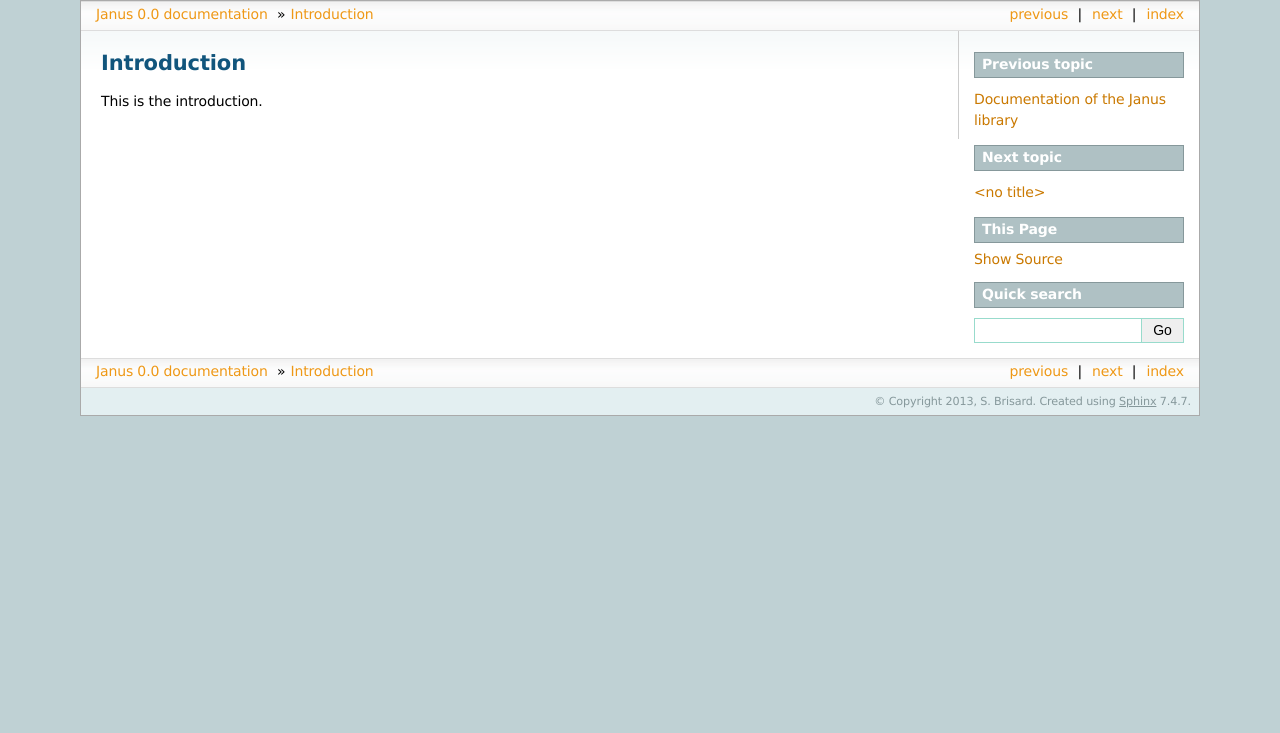
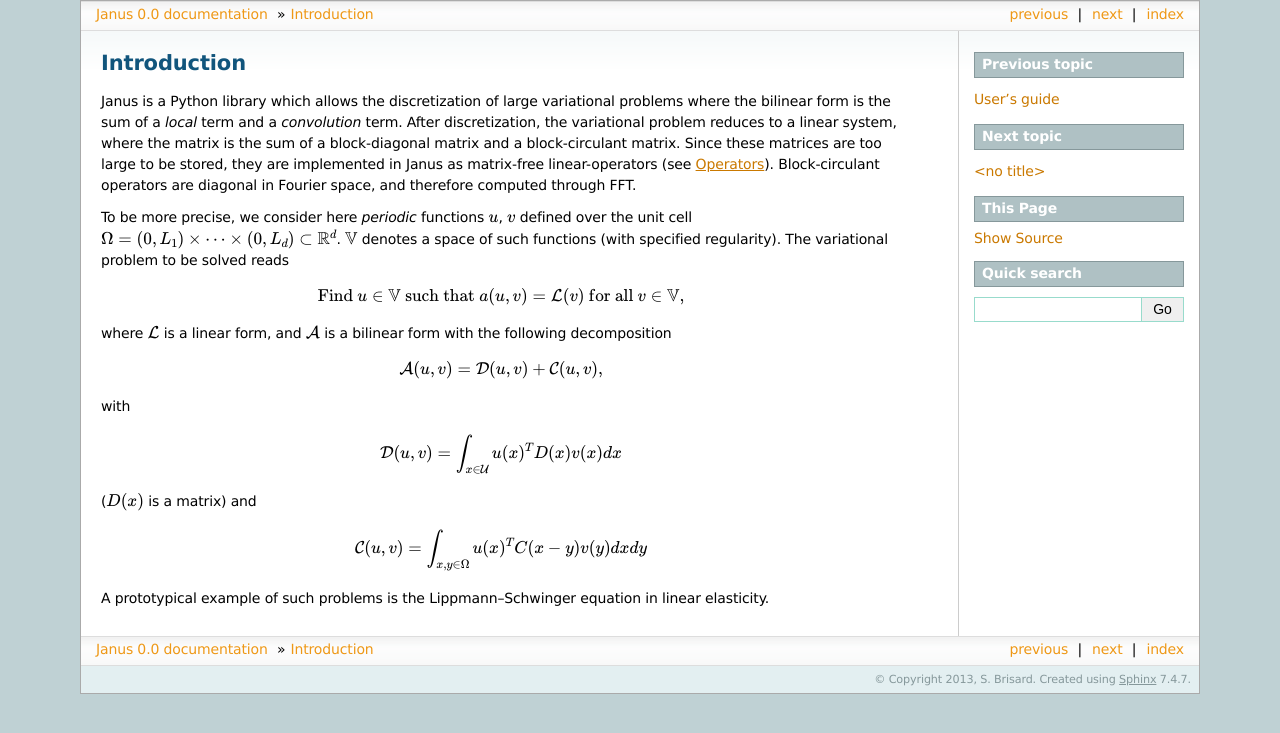
Before and after one commit to sbrisard/janus, a Sphinx documentation site: the page built from doc/introduction.rst, in a window 1280 px wide. Shown: the top 733 px of the page. Built offline with Sphinx 7.4.7, drawn with Linux system fonts in a browser that asks for light colours; formulas are drawn with MathJax 3.

Commit message:
Documentation: started writing introduction.

```diff
--- a/doc/introduction.rst
+++ b/doc/introduction.rst
@@ -1,4 +1,25 @@
+************
 Introduction
-============
+************
 
-This is the introduction.
+Janus is a Python library which allows the discretization of large variational problems where the bilinear form is the sum of a *local* term and a *convolution* term. After discretization, the variational problem reduces to a linear system, where the matrix is the sum of a block-diagonal matrix and a block-circulant matrix. Since these matrices are too large to be stored, they are implemented in Janus as matrix-free linear-operators (see :doc:`Operators<./operators>`). Block-circulant operators are diagonal in Fourier space, and therefore computed through FFT.
+
+.. TODO Provide more details and references once a general interface for block-circulant operators is defined.
+
+To be more precise, we consider here *periodic* functions :math:`u`, :math:`v` defined over the unit cell :math:`\Omega=(0,L_1)\times\cdots\times(0,L_d)\subset\mathbb R^d`. :math:`\mathbb V` denotes a space of such functions (with specified regularity). The variational problem to be solved reads
+
+.. math:: \text{Find }u\in\mathbb V\text{ such that }\mathcal a(u, v) = \mathcal L(v)\text{ for all }v\in\mathbb V,
+
+where :math:`\mathcal L` is a linear form, and :math:`\mathcal A` is a bilinear form with the following decomposition
+
+.. math:: \mathcal A(u, v) = \mathcal D(u, v) + \mathcal C(u, v),
+
+with
+
+.. math:: \mathcal D(u, v) = \int_{x\in\mathcal U}u(x)^TD(x)v(x)dx
+
+(:math:`D(x)` is a matrix) and
+
+.. math:: \mathcal C(u, v) = \int_{x,y\in\Omega}u(x)^TC(x-y)v(y)dxdy
+
+A prototypical example of such problems is the Lippmann--Schwinger equation in linear elasticity.
```
Also changed, not shown: doc/index.rst (+3 -11 lines).
